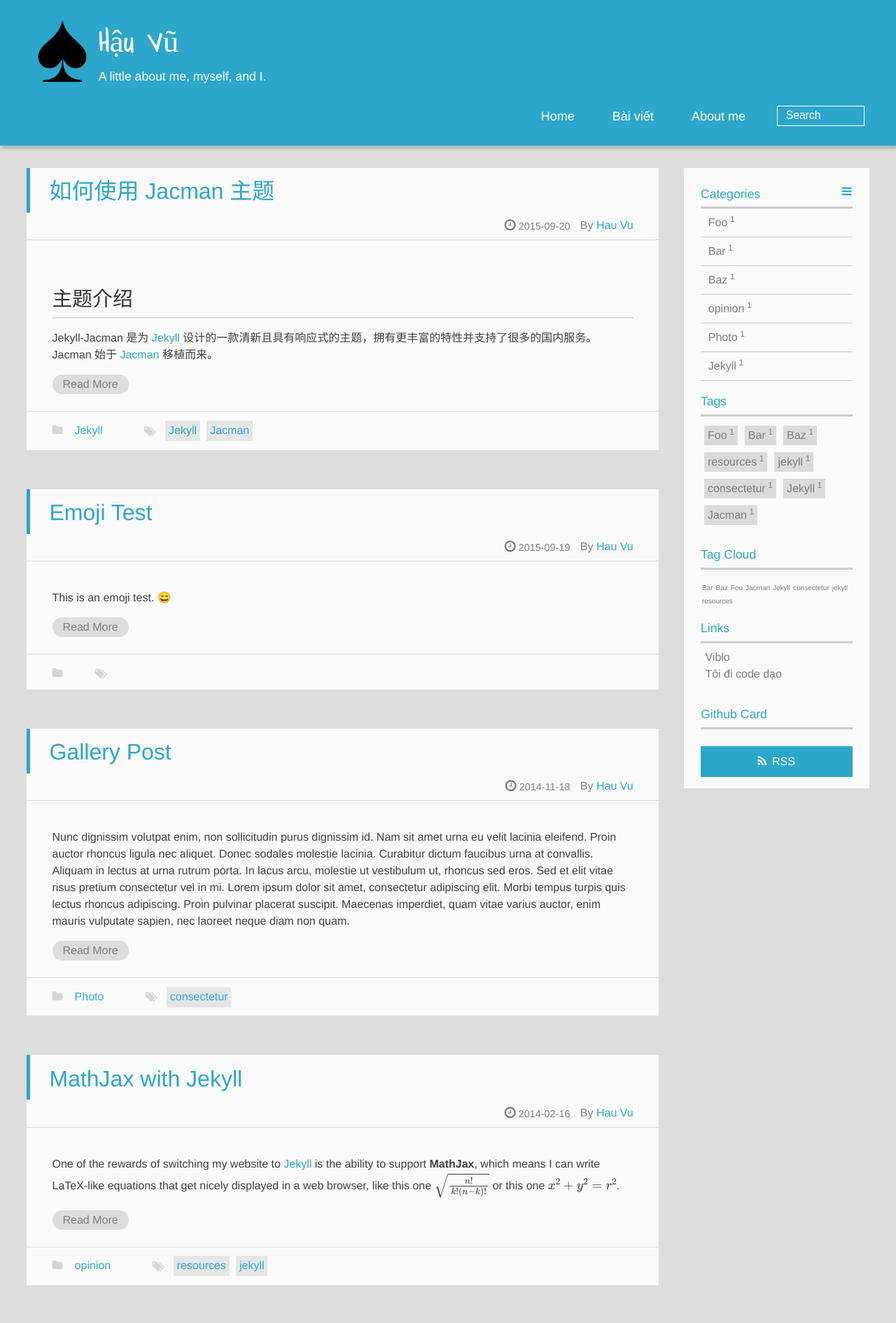
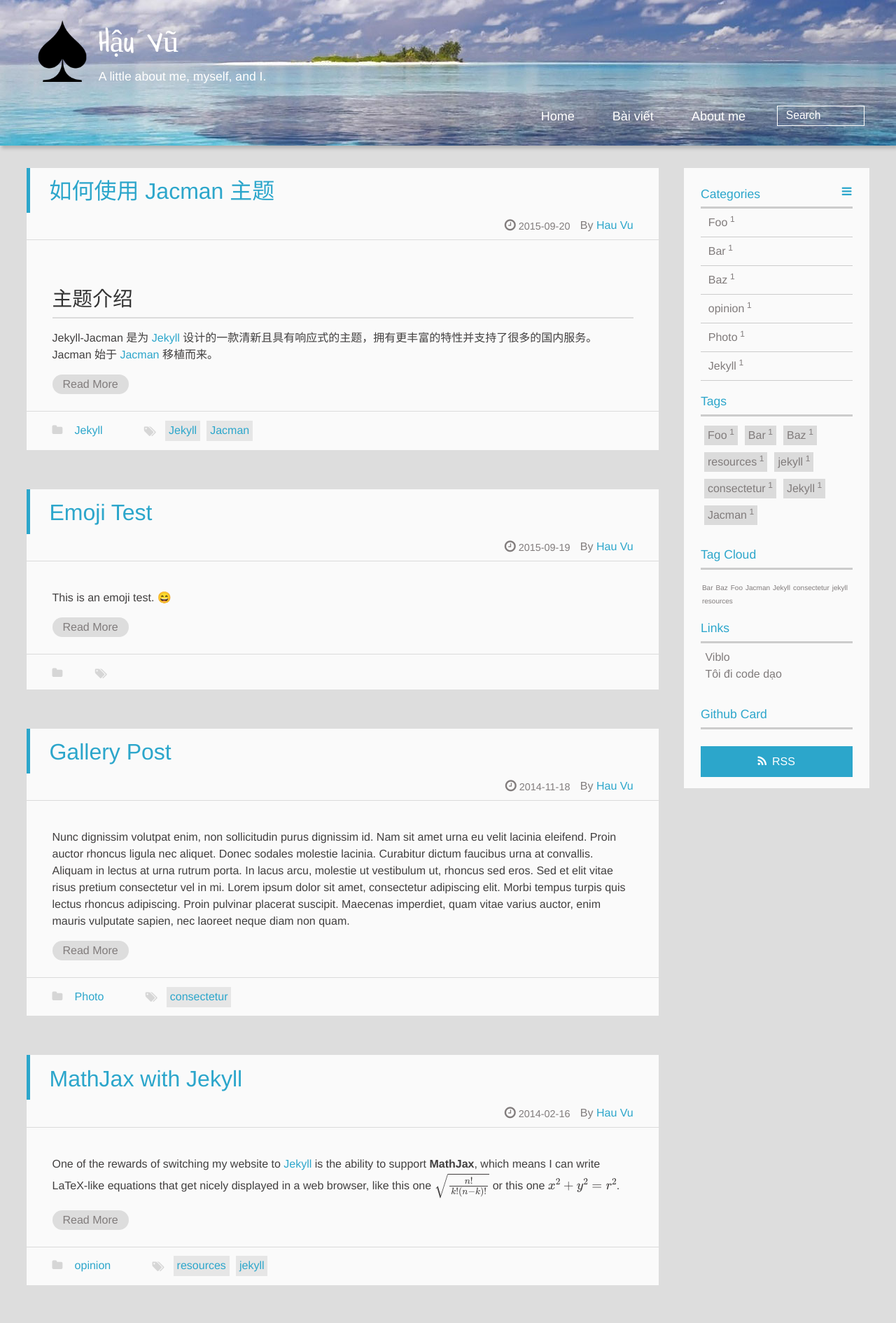
Before and after one commit to Simpleyyt/jekyll-jacman, a Jekyll site: the page built from index.html, in a window 1280 px wide. Shown: the top 1890 px of the page at 70% size. Built offline with Jekyll 4.4.1, drawn with Linux system fonts in a browser that asks for light colours; emoji names are drawn with the system emoji font; formulas are drawn with MathJax 3; a script that is not in the unit is left out; the list of posts is cut into pages by our own code.

Commit message:
open banner

```diff
--- a/_config.yml
+++ b/_config.yml
@@ -71,7 +71,7 @@ imglogo:
 favicon: img/favicon.ico   ## size:32px*32px,`.ico` is recommended,please put image into the theme folder `/jacman/source/img`.
 apple_icon: img/jacman.jpg ## size:114px*114px,please put image into the theme folder `/jacman/source/img`.
 author_img: img/author.jpg ## size:220px*220px.display author avatar picture.if don't want to display,please don't set this.
-banner_img: #img/banner.jpg ## size:1920px*200px+. Banner Picture
+banner_img: img/banner.jpg ## size:1920px*200px+. Banner Picture
 
 #### index post is expanding or not
 index:
```
